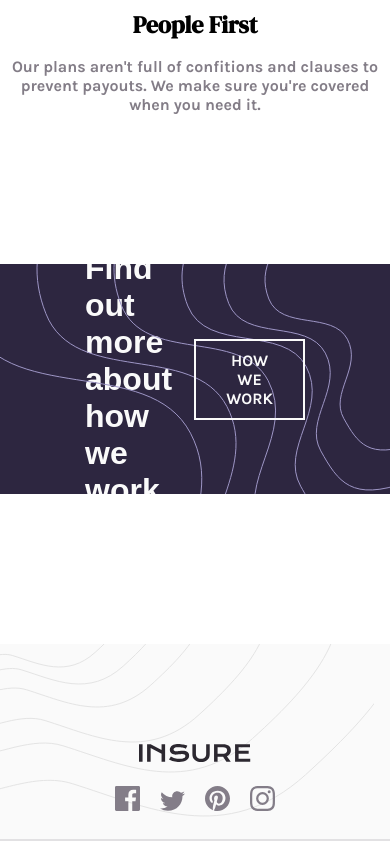
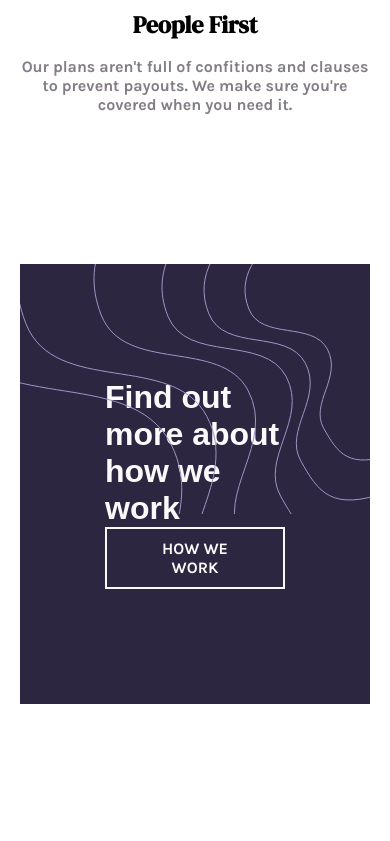
Before and after one commit to AstronautoLunar/insure-landing-page-vue, a Vue app: page / in a window 390 px wide. Shown: the part 2015-2856 px from the top of the page. Built offline with nearby package versions, Linux system fonts and the light colour scheme.

Commit message:
:construction: Tornar a seção de convite responsiva

```diff
--- a/src/components/AreaInvitation/AreaInvitation.vue
+++ b/src/components/AreaInvitation/AreaInvitation.vue
@@ -70,6 +70,17 @@
     @media screen and (max-width: 562px) {
         .AreaInvitation {
             margin: 150px 20px;
+
+            flex-direction: column;
+
+            height: auto;
+        }
+
+        .illustration-lines {
+            top: 0;
+            right: 0;
+
+            transform: none;
         }
     }
 
--- a/src/components/Main/Main.vue
+++ b/src/components/Main/Main.vue
@@ -375,6 +375,10 @@
         #area-benefits-cards {
             flex-direction: column;
         }
+
+        #body-container {
+            padding: 0 20px;
+        }
     }
 
 </style>
```
